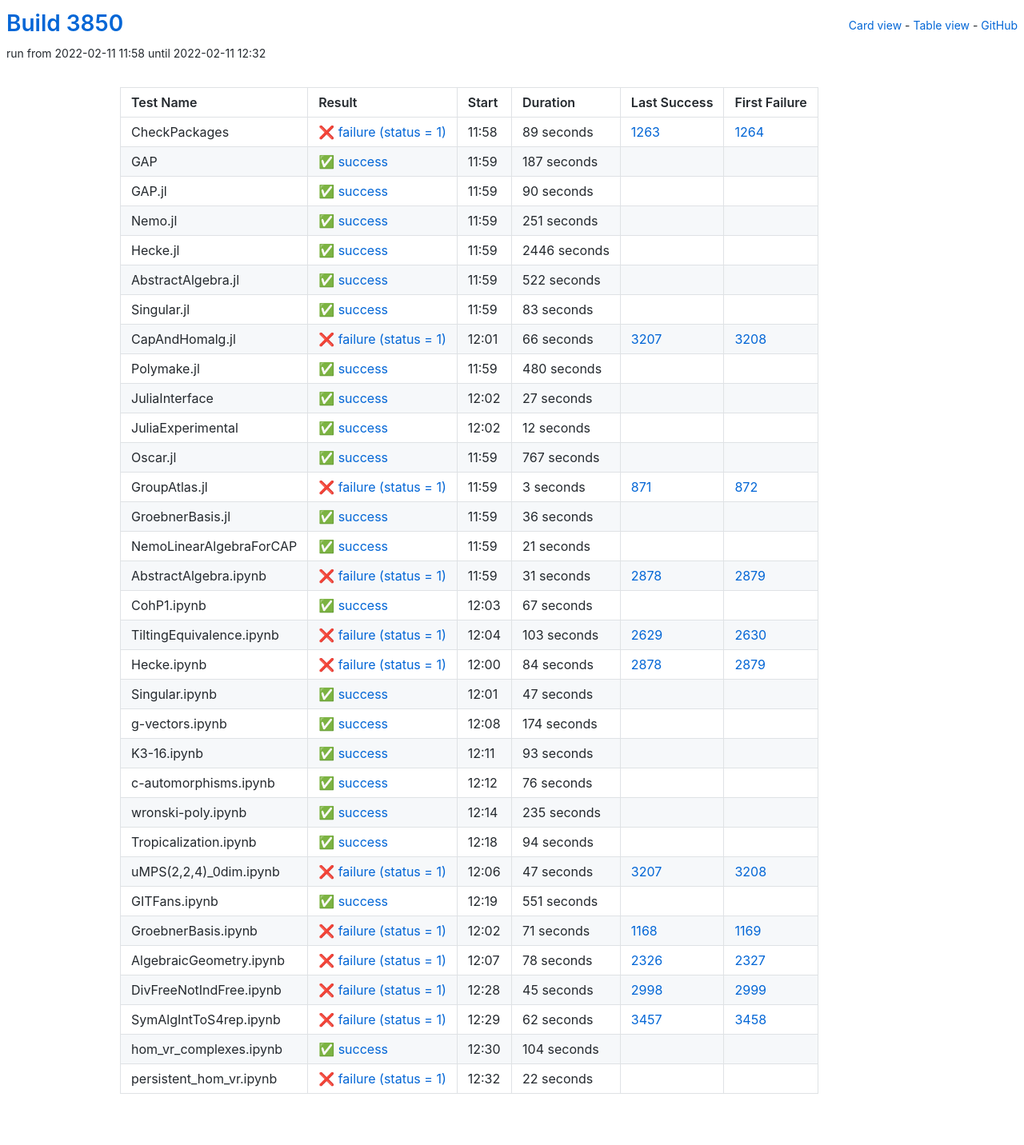
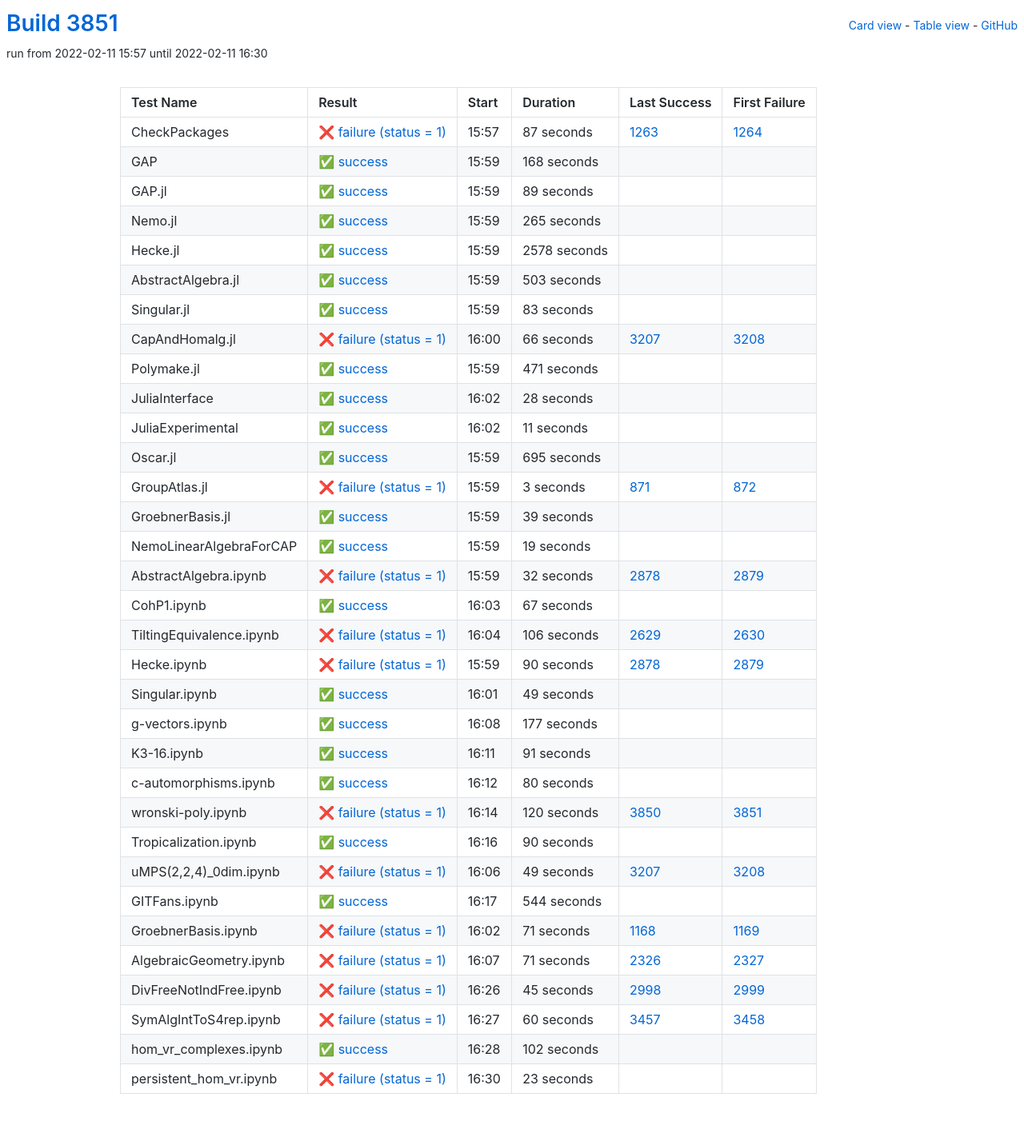
Before and after one commit to oscar-system/oscar-ci-status-stable, a Jekyll site: the page built from table.html, in a window 1280 px wide. Shown: the whole page at 80% size. Built offline with Jekyll 4.4.1, drawn with Linux system fonts in a browser that asks for light colours.

Commit message:
Build #3851

```diff
--- a/_data/ci.yml
+++ b/_data/ci.yml
@@ -1,6 +1,6 @@
 ---
-build: 3850
-build_url: https://oscarci.mathematik.uni-kl.de/job/oscar-stable/3850/
+build: 3851
+build_url: https://oscarci.mathematik.uni-kl.de/job/oscar-stable/3851/
 job: oscar-stable
 organization: oscar-system
 repo: oscar-ci-status-stable
@@ -8,80 +8,80 @@ repourl: https://github.com/oscar-system/oscar-ci-status-stable
 tests:
 - name: CheckPackages
   id: checkpackages
-  log: https://oscarci.mathematik.uni-kl.de/job/oscar-stable/3850/artifact/logs/build-3850/CheckPackages.log
-  start: 2022-02-11 11:58
+  log: https://oscarci.mathematik.uni-kl.de/job/oscar-stable/3851/artifact/logs/build-3851/CheckPackages.log
+  start: 2022-02-11 15:57
   success: false
   exitcode: 1
   status: failure
-  duration: 89
+  duration: 87
   last_success: 1263
   last_success_url: https://oscarci.mathematik.uni-kl.de/job/oscar-stable/1263/
   first_failure: 1264
   first_failure_url: https://oscarci.mathematik.uni-kl.de/job/oscar-stable/1264/
 - name: GAP
   id: gap
-  log: https://oscarci.mathematik.uni-kl.de/job/oscar-stable/3850/artifact/logs/build-3850/GAP.log
-  start: 2022-02-11 11:59
+  log: https://oscarci.mathematik.uni-kl.de/job/oscar-stable/3851/artifact/logs/build-3851/GAP.log
+  start: 2022-02-11 15:59
   success: true
   exitcode: 0
   status: success
-  duration: 187
+  duration: 168
   last_success: false
   last_success_url:
   first_failure: false
   first_failure_url:
 - name: GAP.jl
   id: gap-jl
-  log: https://oscarci.mathematik.uni-kl.de/job/oscar-stable/3850/artifact/logs/build-3850/GAP.jl.log
-  start: 2022-02-11 11:59
+  log: https://oscarci.mathematik.uni-kl.de/job/oscar-stable/3851/artifact/logs/build-3851/GAP.jl.log
+  start: 2022-02-11 15:59
   success: true
   exitcode: 0
   status: success
-  duration: 90
+  duration: 89
   last_success: false
   last_success_url:
   first_failure: false
   first_failure_url:
 - name: Nemo.jl
   id: nemo-jl
-  log: https://oscarci.mathematik.uni-kl.de/job/oscar-stable/3850/artifact/logs/build-3850/Nemo.jl.log
-  start: 2022-02-11 11:59
+  log: https://oscarci.mathematik.uni-kl.de/job/oscar-stable/3851/artifact/logs/build-3851/Nemo.jl.log
+  start: 2022-02-11 15:59
   success: true
   exitcode: 0
   status: success
-  duration: 251
+  duration: 265
   last_success: false
   last_success_url:
   first_failure: false
   first_failure_url:
 - name: Hecke.jl
   id: hecke-jl
-  log: https://oscarci.mathematik.uni-kl.de/job/oscar-stable/3850/artifact/logs/build-3850/Hecke.jl.log
-  start: 2022-02-11 11:59
+  log: https://oscarci.mathematik.uni-kl.de/job/oscar-stable/3851/artifact/logs/build-3851/Hecke.jl.log
+  start: 2022-02-11 15:59
   success: true
   exitcode: 0
   status: success
-  duration: 2446
+  duration: 2578
   last_success: false
   last_success_url:
   first_failure: false
   first_failure_url:
 - name: AbstractAlgebra.jl
   id: abstractalgebra-jl
-  log: https://oscarci.mathematik.uni-kl.de/job/oscar-stable/3850/artifact/logs/build-3850/AbstractAlgebra.jl.log
-  start: 2022-02-11 11:59
+  log: https://oscarci.mathematik.uni-kl.de/job/oscar-stable/3851/artifact/logs/build-3851/AbstractAlgebra.jl.log
+  start: 2022-02-11 15:59
   success: true
   exitcode: 0
   status: success
-  duration: 522
+  duration: 503
   last_success: false
   last_success_url:
   first_failure: false
   first_failure_url:
 - name: Singular.jl
   id: singular-jl
-  log: https://oscarci.mathematik.uni-kl.de/job/oscar-stable/3850/artifact/logs/build-3850/Singular.jl.log
-  start: 2022-02-11 11:59
+  log: https://oscarci.mathematik.uni-kl.de/job/oscar-stable/3851/artifact/logs/build-3851/Singular.jl.log
+  start: 2022-02-11 15:59
   success: true
   exitcode: 0
   status: success
@@ -92,8 +92,8 @@ tests:
   first_failure_url:
 - name: CapAndHomalg.jl
   id: capandhomalg-jl
-  log: https://oscarci.mathematik.uni-kl.de/job/oscar-stable/3850/artifact/logs/build-3850/CapAndHomalg.jl.log
-  start: 2022-02-11 12:01
+  log: https://oscarci.mathematik.uni-kl.de/job/oscar-stable/3851/artifact/logs/build-3851/CapAndHomalg.jl.log
+  start: 2022-02-11 16:00
   success: false
   exitcode: 1
   status: failure
@@ -104,56 +104,56 @@ tests:
   first_failure_url: https://oscarci.mathematik.uni-kl.de/job/oscar-stable/3208/
 - name: Polymake.jl
   id: polymake-jl
-  log: https://oscarci.mathematik.uni-kl.de/job/oscar-stable/3850/artifact/logs/build-3850/Polymake.jl.log
-  start: 2022-02-11 11:59
+  log: https://oscarci.mathematik.uni-kl.de/job/oscar-stable/3851/artifact/logs/build-3851/Polymake.jl.log
+  start: 2022-02-11 15:59
   success: true
   exitcode: 0
   status: success
-  duration: 480
+  duration: 471
   last_success: false
   last_success_url:
   first_failure: false
   first_failure_url:
 - name: JuliaInterface
   id: juliainterface
-  log: https://oscarci.mathematik.uni-kl.de/job/oscar-stable/3850/artifact/logs/build-3850/JuliaInterface.log
-  start: 2022-02-11 12:02
+  log: https://oscarci.mathematik.uni-kl.de/job/oscar-stable/3851/artifact/logs/build-3851/JuliaInterface.log
+  start: 2022-02-11 16:02
   success: true
   exitcode: 0
   status: success
-  duration: 27
+  duration: 28
   last_success: false
   last_success_url:
   first_failure: false
   first_failure_url:
 - name: JuliaExperimental
   id: juliaexperimental
-  log: https://oscarci.mathematik.uni-kl.de/job/oscar-stable/3850/artifact/logs/build-3850/JuliaExperimental.log
-  start: 2022-02-11 12:02
+  log: https://oscarci.mathematik.uni-kl.de/job/oscar-stable/3851/artifact/logs/build-3851/JuliaExperimental.log
+  start: 2022-02-11 16:02
   success: true
   exitcode: 0
   status: success
-  duration: 12
+  duration: 11
   last_success: false
   last_success_url:
   first_failure: false
   first_failure_url:
 - name: Oscar.jl
   id: oscar-jl
-  log: https://oscarci.mathematik.uni-kl.de/job/oscar-stable/3850/artifact/logs/build-3850/Oscar.jl.log
-  start: 2022-02-11 11:59
+  log: https://oscarci.mathematik.uni-kl.de/job/oscar-stable/3851/artifact/logs/build-3851/Oscar.jl.log
+  start: 2022-02-11 15:59
   success: true
   exitcode: 0
   status: success
-  duration: 767
+  duration: 695
   last_success: false
   last_success_url:
   first_failure: false
   first_failure_url:
 - name: GroupAtlas.jl
   id: groupatlas-jl
-  log: https://oscarci.mathematik.uni-kl.de/job/oscar-stable/3850/artifact/logs/build-3850/GroupAtlas.jl.log
-  start: 2022-02-11 11:59
+  log: https://oscarci.mathematik.uni-kl.de/job/oscar-stable/3851/artifact/logs/build-3851/GroupAtlas.jl.log
+  start: 2022-02-11 15:59
   success: false
   exitcode: 1
   status: failure
@@ -164,44 +164,44 @@ tests:
   first_failure_url: https://oscarci.mathematik.uni-kl.de/job/oscar-stable/872/
 - name: GroebnerBasis.jl
   id: groebnerbasis-jl
-  log: https://oscarci.mathematik.uni-kl.de/job/oscar-stable/3850/artifact/logs/build-3850/GroebnerBasis.jl.log
-  start: 2022-02-11 11:59
+  log: https://oscarci.mathematik.uni-kl.de/job/oscar-stable/3851/artifact/logs/build-3851/GroebnerBasis.jl.log
+  start: 2022-02-11 15:59
   success: true
   exitcode: 0
   status: success
-  duration: 36
+  duration: 39
   last_success: false
   last_success_url:
   first_failure: false
   first_failure_url:
 - name: NemoLinearAlgebraForCAP
   id: nemolinearalgebraforcap
-  log: https://oscarci.mathematik.uni-kl.de/job/oscar-stable/3850/artifact/logs/build-3850/NemoLinearAlgebraForCAP.log
-  start: 2022-02-11 11:59
+  log: https://oscarci.mathematik.uni-kl.de/job/oscar-stable/3851/artifact/logs/build-3851/NemoLinearAlgebraForCAP.log
+  start: 2022-02-11 15:59
   success: true
   exitcode: 0
   status: success
-  duration: 21
+  duration: 19
   last_success: false
   last_success_url:
   first_failure: false
   first_failure_url:
 - name: AbstractAlgebra.ipynb
   id: abstractalgebra-ipynb
-  log: https://oscarci.mathematik.uni-kl.de/job/oscar-stable/3850/artifact/logs/build-3850/AbstractAlgebra.ipynb.log
-  start: 2022-02-11 11:59
+  log: https://oscarci.mathematik.uni-kl.de/job/oscar-stable/3851/artifact/logs/build-3851/AbstractAlgebra.ipynb.log
+  start: 2022-02-11 15:59
   success: false
   exitcode: 1
   status: failure
-  duration: 31
+  duration: 32
   last_success: 2878
   last_success_url: https://oscarci.mathematik.uni-kl.de/job/oscar-stable/2878/
   first_failure: 2879
   first_failure_url: https://oscarci.mathematik.uni-kl.de/job/oscar-stable/2879/
 - name: CohP1.ipynb
   id: cohp1-ipynb
-  log: https://oscarci.mathematik.uni-kl.de/job/oscar-stable/3850/artifact/logs/build-3850/CohP1.ipynb.log
-  start: 2022-02-11 12:03
+  log: https://oscarci.mathematik.uni-kl.de/job/oscar-stable/3851/artifact/logs/build-3851/CohP1.ipynb.log
+  start: 2022-02-11 16:03
   success: true
   exitcode: 0
   status: success
@@ -212,128 +212,128 @@ tests:
   first_failure_url:
 - name: TiltingEquivalence.ipynb
   id: tiltingequivalence-ipynb
-  log: https://oscarci.mathematik.uni-kl.de/job/oscar-stable/3850/artifact/logs/build-3850/TiltingEquivalence.ipynb.log
-  start: 2022-02-11 12:04
+  log: https://oscarci.mathematik.uni-kl.de/job/oscar-stable/3851/artifact/logs/build-3851/TiltingEquivalence.ipynb.log
+  start: 2022-02-11 16:04
   success: false
   exitcode: 1
   status: failure
-  duration: 103
+  duration: 106
   last_success: 2629
   last_success_url: https://oscarci.mathematik.uni-kl.de/job/oscar-stable/2629/
   first_failure: 2630
   first_failure_url: https://oscarci.mathematik.uni-kl.de/job/oscar-stable/2630/
 - name: Hecke.ipynb
   id: hecke-ipynb
-  log: https://oscarci.mathematik.uni-kl.de/job/oscar-stable/3850/artifact/logs/build-3850/Hecke.ipynb.log
-  start: 2022-02-11 12:00
+  log: https://oscarci.mathematik.uni-kl.de/job/oscar-stable/3851/artifact/logs/build-3851/Hecke.ipynb.log
+  start: 2022-02-11 15:59
   success: false
   exitcode: 1
   status: failure
-  duration: 84
+  duration: 90
   last_success: 2878
   last_success_url: https://oscarci.mathematik.uni-kl.de/job/oscar-stable/2878/
   first_failure: 2879
   first_failure_url: https://oscarci.mathematik.uni-kl.de/job/oscar-stable/2879/
 - name: Singular.ipynb
   id: singular-ipynb
-  log: https://oscarci.mathematik.uni-kl.de/job/oscar-stable/3850/artifact/logs/build-3850/Singular.ipynb.log
-  start: 2022-02-11 12:01
+  log: https://oscarci.mathematik.uni-kl.de/job/oscar-stable/3851/artifact/logs/build-3851/Singular.ipynb.log
+  start: 2022-02-11 16:01
   success: true
   exitcode: 0
   status: success
-  duration: 47
+  duration: 49
   last_success: false
   last_success_url:
   first_failure: false
   first_failure_url:
 - name: g-vectors.ipynb
   id: g-vectors-ipynb
-  log: https://oscarci.mathematik.uni-kl.de/job/oscar-stable/3850/artifact/logs/build-3850/g-vectors.ipynb.log
-  start: 2022-02-11 12:08
+  log: https://oscarci.mathematik.uni-kl.de/job/oscar-stable/3851/artifact/logs/build-3851/g-vectors.ipynb.log
+  start: 2022-02-11 16:08
   success: true
   exitcode: 0
   status: success
-  duration: 174
+  duration: 177
   last_success: false
   last_success_url:
   first_failure: false
   first_failure_url:
 - name: K3-16.ipynb
   id: k3-16-ipynb
-  log: https://oscarci.mathematik.uni-kl.de/job/oscar-stable/3850/artifact/logs/build-3850/K3-16.ipynb.log
-  start: 2022-02-11 12:11
+  log: https://oscarci.mathematik.uni-kl.de/job/oscar-stable/3851/artifact/logs/build-3851/K3-16.ipynb.log
+  start: 2022-02-11 16:11
   success: true
   exitcode: 0
   status: success
-  duration: 93
+  duration: 91
   last_success: false
   last_success_url:
   first_failure: false
   first_failure_url:
 - name: c-automorphisms.ipynb
   id: c-automorphisms-ipynb
-  log: https://oscarci.mathematik.uni-kl.de/job/oscar-stable/3850/artifact/logs/build-3850/c-automorphisms.ipynb.log
-  start: 2022-02-11 12:12
+  log: https://oscarci.mathematik.uni-kl.de/job/oscar-stable/3851/artifact/logs/build-3851/c-automorphisms.ipynb.log
+  start: 2022-02-11 16:12
   success: true
   exitcode: 0
   status: success
-  duration: 76
+  duration: 80
   last_success: false
   last_success_url:
   first_failure: false
   first_failure_url:
 - name: wronski-poly.ipynb
   id: wronski-poly-ipynb
-  log: https://oscarci.mathematik.uni-kl.de/job/oscar-stable/3850/artifact/logs/build-3850/wronski-poly.ipynb.log
-  start: 2022-02-11 12:14
+  log: https://oscarci.mathematik.uni-kl.de/job/oscar-stable/3851/artifact/logs/build-3851/wronski-poly.ipynb.log
+  start: 2022-02-11 16:14
+  success: false
+  exitcode: 1
+  status: failure
+  duration: 120
+  last_success: 3850
+  last_success_url: https://oscarci.mathematik.uni-kl.de/job/oscar-stable/3850/
+  first_failure: 3851
+  first_failure_url: https://oscarci.mathematik.uni-kl.de/job/oscar-stable/3851/
+- name: Tropicalization.ipynb
+  id: tropicalization-ipynb
+  log: https://oscarci.mathematik.uni-kl.de/job/oscar-stable/3851/artifact/logs/build-3851/Tropicalization.ipynb.log
+  start: 2022-02-11 16:16
   success: true
   exitcode: 0
   status: success
-  duration: 235
-  last_success: false
-  last_success_url:
-  first_failure: false
-  first_failure_url:
-- name: Tropicalization.ipynb
-  id: tropicalization-ipynb
-  log: https://oscarci.mathematik.uni-kl.de/job/oscar-stable/3850/artifact/logs/build-3850/Tropicalization.ipynb.log
-  start: 2022-02-11 12:18
-  success: true
-  exitcode: 0
-  status: success
-  duration: 94
+  duration: 90
   last_success: false
   last_success_url:
   first_failure: false
   first_failure_url:
 - name: uMPS(2,2,4)_0dim.ipynb
   id: umps-2-2-4-0dim-ipynb
-  log: https://oscarci.mathematik.uni-kl.de/job/oscar-stable/3850/artifact/logs/build-3850/uMPS-2-2-4-_0dim.ipynb.log
-  start: 2022-02-11 12:06
+  log: https://oscarci.mathematik.uni-kl.de/job/oscar-stable/3851/artifact/logs/build-3851/uMPS-2-2-4-_0dim.ipynb.log
+  start: 2022-02-11 16:06
   success: false
   exitcode: 1
   status: failure
-  duration: 47
+  duration: 49
   last_success: 3207
   last_success_url: https://oscarci.mathematik.uni-kl.de/job/oscar-stable/3207/
   first_failure: 3208
   first_failure_url: https://oscarci.mathematik.uni-kl.de/job/oscar-stable/3208/
 - name: GITFans.ipynb
   id: gitfans-ipynb
-  log: https://oscarci.mathematik.uni-kl.de/job/oscar-stable/3850/artifact/logs/build-3850/GITFans.ipynb.log
-  start: 2022-02-11 12:19
+  log: https://oscarci.mathematik.uni-kl.de/job/oscar-stable/3851/artifact/logs/build-3851/GITFans.ipynb.log
+  start: 2022-02-11 16:17
   success: true
   exitcode: 0
   status: success
-  duration: 551
+  duration: 544
   last_success: false
   last_success_url:
   first_failure: false
   first_failure_url:
 - name: GroebnerBasis.ipynb
   id: groebnerbasis-ipynb
-  log: https://oscarci.mathematik.uni-kl.de/job/oscar-stable/3850/artifact/logs/build-3850/GroebnerBasis.ipynb.log
-  start: 2022-02-11 12:02
+  log: https://oscarci.mathematik.uni-kl.de/job/oscar-stable/3851/artifact/logs/build-3851/GroebnerBasis.ipynb.log
+  start: 2022-02-11 16:02
   success: false
   exitcode: 1
   status: failure
@@ -344,20 +344,20 @@ tests:
   first_failure_url: https://oscarci.mathematik.uni-kl.de/job/oscar-stable/1169/
 - name: AlgebraicGeometry.ipynb
   id: algebraicgeometry-ipynb
-  log: https://oscarci.mathematik.uni-kl.de/job/oscar-stable/3850/artifact/logs/build-3850/AlgebraicGeometry.ipynb.log
-  start: 2022-02-11 12:07
+  log: https://oscarci.mathematik.uni-kl.de/job/oscar-stable/3851/artifact/logs/build-3851/AlgebraicGeometry.ipynb.log
+  start: 2022-02-11 16:07
   success: false
   exitcode: 1
   status: failure
-  duration: 78
+  duration: 71
   last_success: 2326
   last_success_url: https://oscarci.mathematik.uni-kl.de/job/oscar-stable/2326/
   first_failure: 2327
   first_failure_url: https://oscarci.mathematik.uni-kl.de/job/oscar-stable/2327/
 - name: DivFreeNotIndFree.ipynb
   id: divfreenotindfree-ipynb
-  log: https://oscarci.mathematik.uni-kl.de/job/oscar-stable/3850/artifact/logs/build-3850/DivFreeNotIndFree.ipynb.log
-  start: 2022-02-11 12:28
+  log: https://oscarci.mathematik.uni-kl.de/job/oscar-stable/3851/artifact/logs/build-3851/DivFreeNotIndFree.ipynb.log
+  start: 2022-02-11 16:26
   success: false
   exitcode: 1
   status: failure
@@ -368,36 +368,36 @@ tests:
   first_failure_url: https://oscarci.mathematik.uni-kl.de/job/oscar-stable/2999/
 - name: SymAlgIntToS4rep.ipynb
   id: symalginttos4rep-ipynb
-  log: https://oscarci.mathematik.uni-kl.de/job/oscar-stable/3850/artifact/logs/build-3850/SymAlgIntToS4rep.ipynb.log
-  start: 2022-02-11 12:29
+  log: https://oscarci.mathematik.uni-kl.de/job/oscar-stable/3851/artifact/logs/build-3851/SymAlgIntToS4rep.ipynb.log
+  start: 2022-02-11 16:27
   success: false
   exitcode: 1
   status: failure
-  duration: 62
+  duration: 60
   last_success: 3457
   last_success_url: https://oscarci.mathematik.uni-kl.de/job/oscar-stable/3457/
   first_failure: 3458
   first_failure_url: https://oscarci.mathematik.uni-kl.de/job/oscar-stable/3458/
 - name: hom_vr_complexes.ipynb
   id: hom-vr-complexes-ipynb
-  log: https://oscarci.mathematik.uni-kl.de/job/oscar-stable/3850/artifact/logs/build-3850/hom_vr_complexes.ipynb.log
-  start: 2022-02-11 12:30
+  log: https://oscarci.mathematik.uni-kl.de/job/oscar-stable/3851/artifact/logs/build-3851/hom_vr_complexes.ipynb.log
+  start: 2022-02-11 16:28
   success: true
   exitcode: 0
   status: success
-  duration: 104
+  duration: 102
   last_success: false
   last_success_url:
   first_failure: false
   first_failure_url:
 - name: persistent_hom_vr.ipynb
   id: persistent-hom-vr-ipynb
-  log: https://oscarci.mathematik.uni-kl.de/job/oscar-stable/3850/artifact/logs/build-3850/persistent_hom_vr.ipynb.log
-  start: 2022-02-11 12:32
+  log: https://oscarci.mathematik.uni-kl.de/job/oscar-stable/3851/artifact/logs/build-3851/persistent_hom_vr.ipynb.log
+  start: 2022-02-11 16:30
   success: false
   exitcode: 1
   status: failure
-  duration: 22
+  duration: 23
   last_success: false
   last_success_url:
   first_failure: false
```
Also changed, not shown: README.md.
